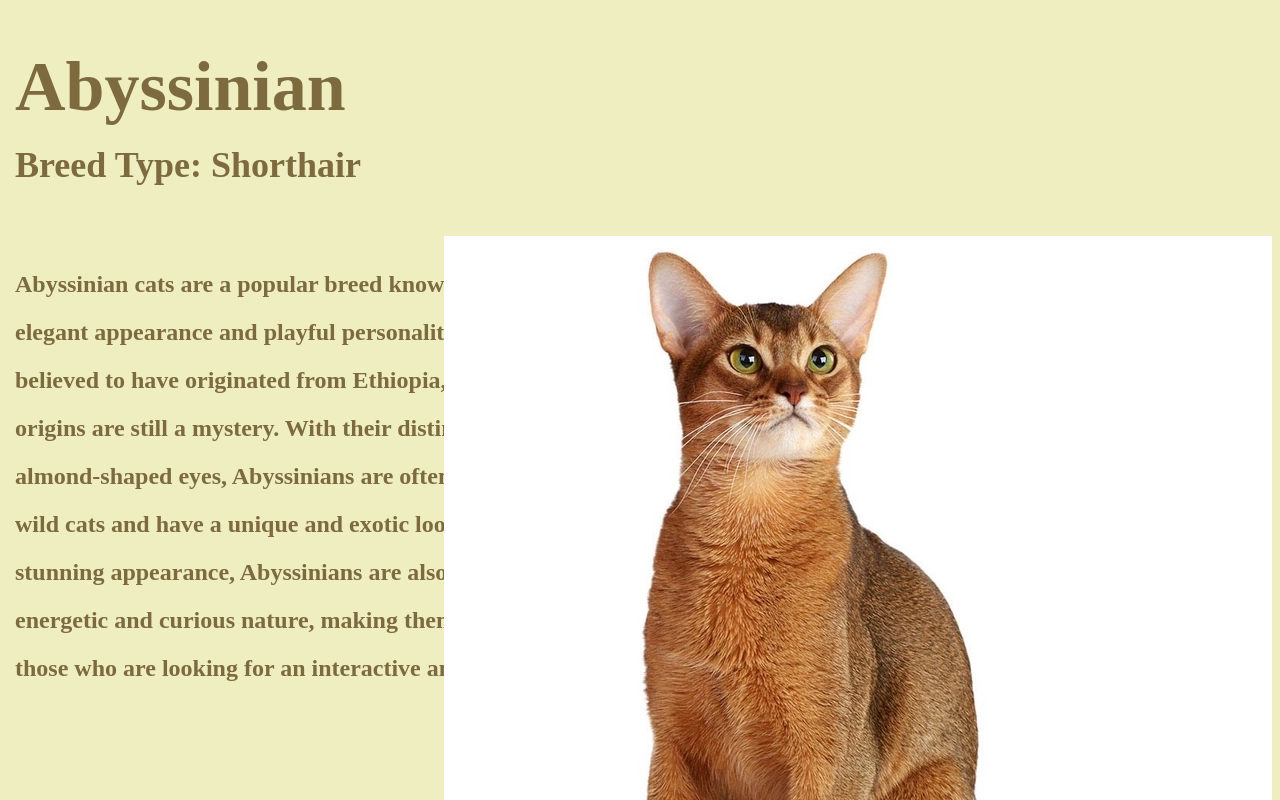
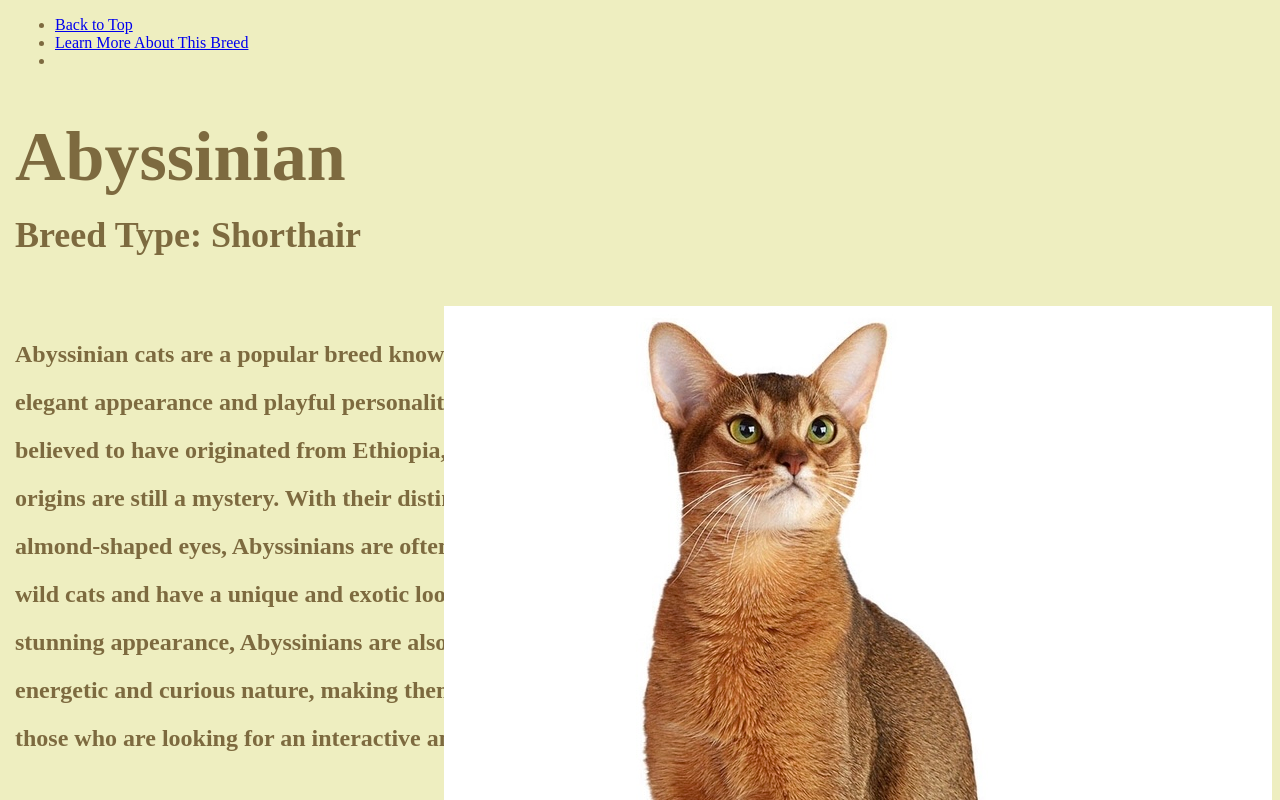
Before and after one commit to songangelica/cat-lovers-cite, a plain HTML site: page abyssinian.html in a window 1280 px wide. Shown: the top 800 px of the page. Drawn offline with Linux system fonts and the light colour scheme.

Commit message:
Update abyssinian.html

```diff
--- a/abyssinian.html
+++ b/abyssinian.html
@@ -5,6 +5,14 @@
         <link rel="stylesheet" href="breeds.css">
     </head>
     <body>
+
+        <nav>
+                <ul>
+                  <li><a href="#home">Back to Top</a></li>
+                  <li style: float: right;><a href="https://www.purina.co.uk/find-a-pet/cat-breeds/abyssinian">Learn More About This Breed</a><li>
+                </ul>
+              </nav>
+
         <h1>Abyssinian</h1>
         <h2>Breed Type: Shorthair</h2>
         <p>
```
